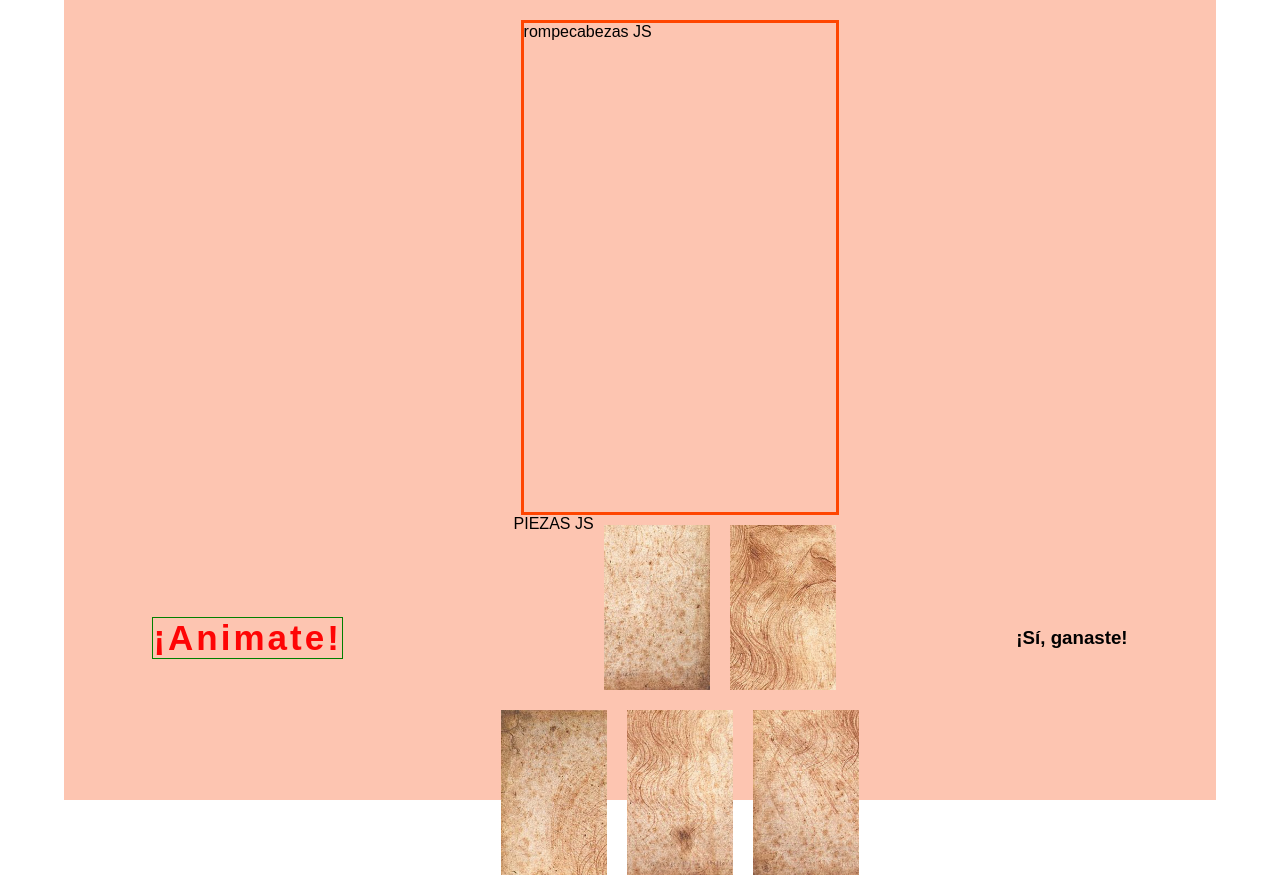
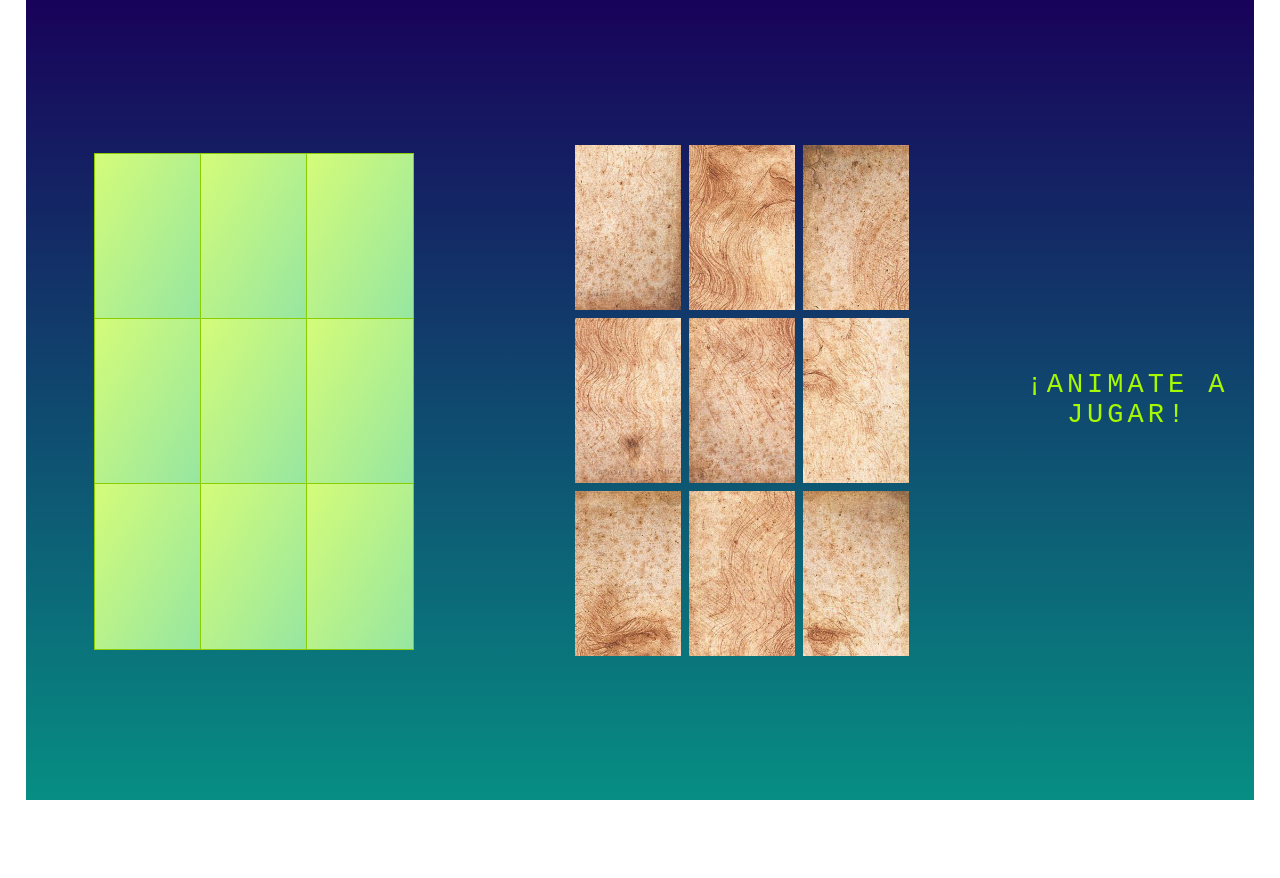
Before and after one commit to lubigsis/puzzle, a plain HTML site: page index.html in a window 1280 px wide. Shown: the top 878 px of the page. After the commit the page ends 800 px from the top, so only its background shows below. Drawn offline with Linux system fonts and the light colour scheme.

Commit message:
Edité estilos CSS y agregué los espacios rectangulares al puzzlecon JavaScript

```diff
--- a/estilos.css
+++ b/estilos.css
@@ -5,14 +5,34 @@
 }
 
 body {
-    font-family: Arial, Verdana, sans-serif;
+    font-family: monospace;
+
 }
 
+
+h1{
+    /*width: fit-content;*/
+    display: inline-block;
+    margin: 2px auto;
+    letter-spacing: 4px;
+    color: #a7f902;
+    font-size: 27px;
+    text-align: center;
+   /* border: 1px solid green;*/
+   font-weight: lighter;
+}
+
+h3{
+    display: inline-block;
+    border: 1px solid purple;
+}
+
+
 .contenedor {
-    width: 90%;
+    width: 96%;
     height: 100vh;
-    padding: 20px;
-    background-color: rgb(253, 197, 177);
+    padding: 5px;
+    background-image: linear-gradient(to top, #078e83 0%, #18025a 100%);
     display: flex;
     flex-direction: row;
     justify-content: space-around;
@@ -23,14 +43,23 @@ body {
 
 }
 
-.contenedor h1{
-    width: fit-content;
-    display: inline-block;
-    letter-spacing: 3px;
-    color: rgb(254, 5, 5);
-    font-size: 35px;
-    text-align: left;
-    border: 1px solid green;
+.contenedor .cont-texto{
+    display: flex;
+    flex-direction: column;
+    justify-content: space-around;
+    align-items: flex-start;
+   /* border: 2px solid blue;*/
+    height: 100%;
+    width: 20%;
+    align-items: center;
+}
+
+
+.contenedor .contenedor-puzzle{
+    display: flex;
+    flex-direction: row;
+   /* border: 1px solid yellow;*/
+    width: 80%;
 }
 
 .contenedor .contenedor-puzzle .piezas {
@@ -43,8 +72,9 @@ body {
 }
 
 .contenedor .contenedor-puzzle .puzzle {
-    border: 3px solid orangered;
-    width: 318px;
+    border: 1px solid #a7f902;
+  /*  width: 318px;*/
+    width: 320px;
     height: 495px;
     display: flex;
     flex-wrap: wrap;
@@ -55,12 +85,13 @@ body {
     width: 106px;
     height: 165px;
     background-size: cover;
-    margin: 10px;
+    margin: 4px;
+    cursor: pointer;
 }
 
 .placeholder {
-    background-color: #F2F2F2;
-    outline: 1px solid #333;
+    background-image: linear-gradient(120deg, #d4fc79 0%, #96e6a1 100%);
+    outline: 1px solid #8ace01;
     width: 106px;
     height: 165px;
     transition: 1s;
@@ -74,9 +105,10 @@ body {
     margin: 0;
 }
 
-#mensaje {
-    color: rgb(0, 0, 0);
+#mensajeJS {
+    color: yellow;
     text-align: center;
+    letter-spacing: 2px;
     display: none;
 }
 
@@ -84,7 +116,7 @@ body {
     background-color: #fff;
 }
 
-.ganaste #mensaje {
+.ganaste #mensajeJS {
     display: block;
 }
 
--- a/index.html
+++ b/index.html
@@ -9,13 +9,16 @@
     <link rel="stylesheet" href="estilos.css">
 </head>
 <body>
+
      <div class="contenedor">
-        <h1>¡Animate!</h1>
          <div class="contenedor-puzzle">
-            <div class="puzzle" id="puzzleJS">rompecabezas JS</div>
-            <div class="piezas" id="piezasJS">PIEZAS JS</div>
+            <div class="puzzle" id="puzzleJS"></div>
+            <div class="piezas" id="piezasJS"></div>
          </div>
-             <h3 id="mensajeJS">¡Sí, ganaste!</h3>
+             <div class="cont-texto">
+                 <h1>¡ANIMATE A JUGAR!</h1>
+                 <h3 id="mensajeJS"></h3>
+             </div>
      </div>
 
 <!----------------------------------------------------------------------------JavaScript------------------------->
--- a/main.js
+++ b/main.js
@@ -1,4 +1,4 @@
-/*--------------------------------------------------------------cargo las img y variables*/
+/*--------------------------------------------------------------cargo las img y variables en el Array imagenes*/
 
 let imagenes = [
     'imagen-0', 'imagen-1', 'imagen-2',
@@ -13,20 +13,28 @@ let mensaje = document.getElementById('mensajeJS');
 let terminado = imagenes.length;
 
 /*------------------------------------------------------------itero mientras tenga imágenes--*/
-//Por un lado, genero un n° random q' me servirá como subíndice del array imagenes p/elegir alguna img
+//Por un lado, genero un n° random q' me servirá como subíndice del array imagenes p/elegir alguna img.
 //Por otro lado, creo un contenedor div con un id, una clase y un estilo en línea c/la img de fondo q' le corresponda.
 
-
 while (imagenes.length) {
-//es .lenght pq el n° de img va a ir disminuyendo.
+//es .lenght pq el n° de img va a ir disminuyendo. Genero un index dinámico
     const index = Math.floor(Math.random() * imagenes.length);
 //dibujo en la pantalla las piezas
     const div = document.createElement('div');
     div.className = 'pieza';
-    div.id = imagenes[index];
-    div.draggable = true;
-    div.style.backgroundImage = `url("${imagenes[index]}.jpg")`;
+    div.id = imagenes[index]; //el id es p/poder identificarlo. En este caso va a ser el nombre de la img q' guardé en el Srray imagenes.
+    div.draggable = true; //acá le pongo el efecto de arrastrar
+    div.style.backgroundImage = `url("${imagenes[index]}.jpg")`;//asigno la img q' corresponda c/este estilo en línea.
 //lo agrego a la variable piezas
-    piezas.appendChild(div);
+    piezas.appendChild(div); //el div q' cree hay q' colocarlo en el contenedor/variable llamado 'piezas'.
     imagenes.splice(index, 1);
 }
+
+
+//p/agregar los espacios rectangulares dentro del puzzle al q' va a ir c/pieza.
+for (let i = 0; i < terminado; i++) {
+    const div = document.createElement('div');
+    div.className = 'placeholder'; //clase definida en el CSS
+    div.dataset.id = i;  //q'guarde internamente una referencia de qué img podría llegar a recibir
+    puzzle.appendChild(div);//lo anterior se agrega en el contenedor/variable 'puzzle'.
+}
```
